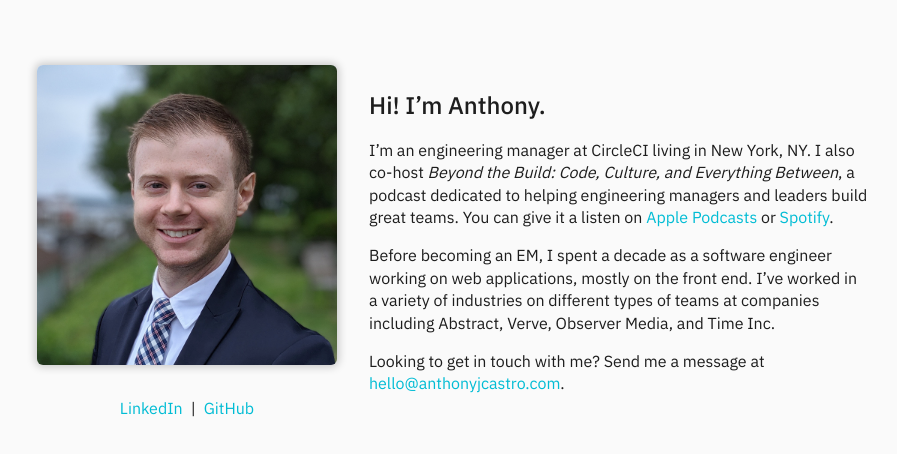
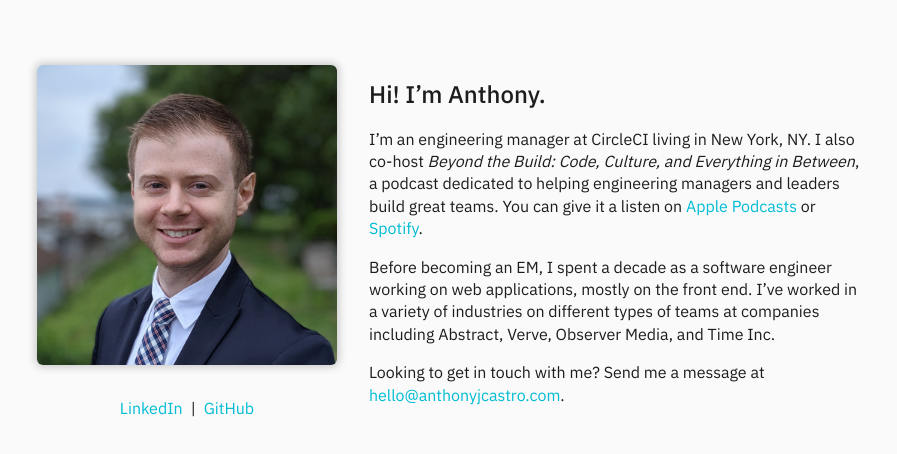
Before and after one commit to anthony-j-castro/anthonyjcastro-dot-com, a React app: page / in a window 1280 px wide. Shown: the part 158-612 px from the top of the page, without its empty margins (187-1084 px from the left). Built offline with nearby package versions, Linux system fonts and the light colour scheme.

Commit message:
chore: Tweak copy (#475)

```diff
--- a/src/components/App/index.tsx
+++ b/src/components/App/index.tsx
@@ -55,9 +55,9 @@ const App = () => {
           <Paragraph>
             I’m an engineering manager at CircleCI living in New York, NY. I
             also co-host{" "}
-            <em>Beyond the Build: Code, Culture, and Everything Between</em>, a
-            podcast dedicated to helping engineering managers and leaders build
-            great teams. You can give it a listen on{" "}
+            <em>Beyond the Build: Code, Culture, and Everything in Between</em>,
+            a podcast dedicated to helping engineering managers and leaders
+            build great teams. You can give it a listen on{" "}
             <Link
               href="https://podcasts.apple.com/us/podcast/beyond-the-build-code-culture-and-everything-between/id1779379455?i=1000676717231"
               onClick={() => {
```
